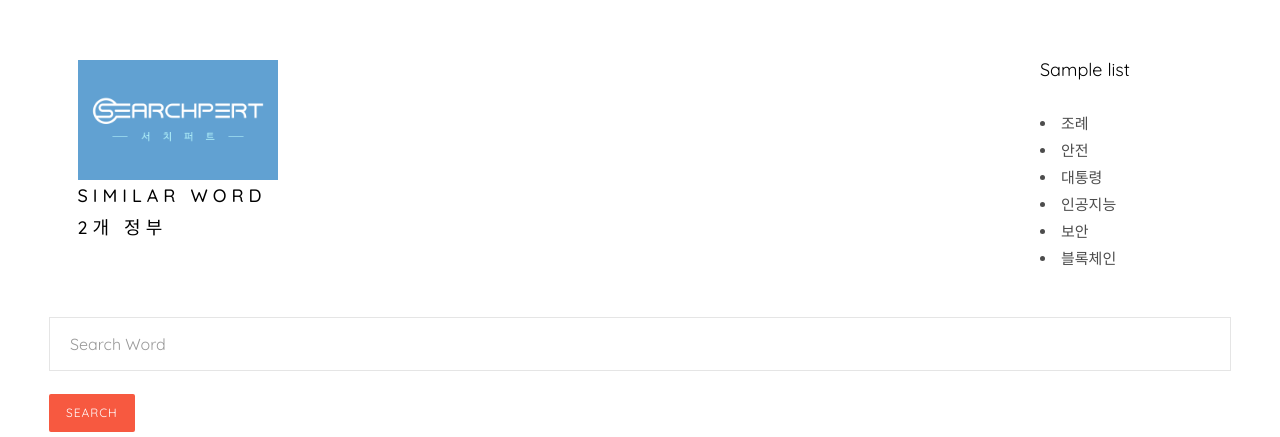
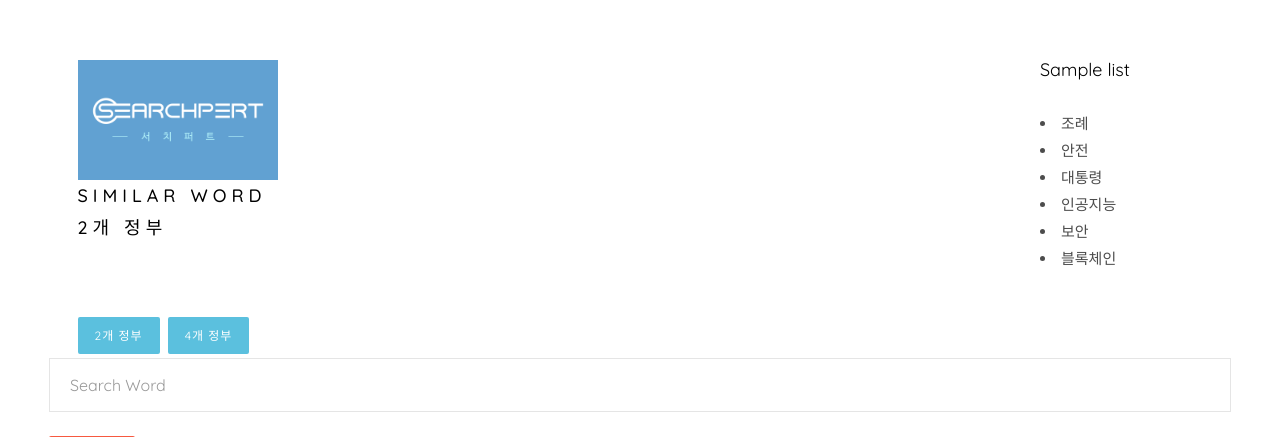
Before and after one commit to sehandev/web-w2v, a Django app: page / in a window 1280 px wide. Shown: the top 437 px of the page. Run offline with Django 3.2, Linux system fonts and the light colour scheme; parts of the project's set-up code (start-up, migrations or seed data) failed here and were passed over; some libraries are stand-ins or nearby versions.

Commit message:
EDIT : .

```diff
--- a/lab/scripts/w2v.py
+++ b/lab/scripts/w2v.py
@@ -194,7 +194,7 @@ class Searchpert_w2v:
                 w2c[item]=model.wv.vocab[item].count
             self.term_words[self.term_name[i]] = dict(sorted(w2c.items(), key=lambda x: x[1],reverse=True))
 
-            model.wv.save_word2vec_format(DATA_DIR + 'tf_vector/' + 'wv_format_' + self.term_name[i] + '.bin', binary=True)  # word2vec2tensor를 위한 저장
+            # model.wv.save_word2vec_format(DATA_DIR + 'tf_vector/' + 'wv_format_' + self.term_name[i] + '.bin', binary=True)  # word2vec2tensor를 위한 저장
             model.init_sims(replace=True)  # word2vec의 불필요한 memory unload
 
             finish_time = int(time.time() - start_time)
@@ -265,4 +265,4 @@ class Searchpert_w2v:
             return -1, 0, 0
 
 
-searchpert_w2v = Searchpert_w2v(2)  # instance create
+searchpert_w2v = Searchpert_w2v(4)  # instance create
--- a/lab/templates/lab/w2v_1.html
+++ b/lab/templates/lab/w2v_1.html
@@ -39,8 +39,8 @@
 					<div class="col-sm-10">
 						<a href="https://www.searchpert.com" target="_blank"><img src="{% static 'images/searchpert_logo_2000w.png' %}" alt="Searchpert Logo" style="max-width: 200px;"/></a>
 						<h2 class="colorlib-heading">Similar Word<br>2개 정부</h2>
-						<!-- <a href="/w2v_1" class="btn btn-info">2개 정부</a> -->
-						<!-- <a href="/w2v_2" class="btn btn-info">4개 정부</a> -->
+						<a href="/w2v_1" class="btn btn-info">2개 정부</a>
+						<a href="/w2v_2" class="btn btn-info">4개 정부</a>
 					</div>
 					<div class="col-sm-2">
 						<h4>Sample list</h4>
--- a/lab/templates/lab/w2v_2.html
+++ b/lab/templates/lab/w2v_2.html
@@ -67,7 +67,7 @@
 								<div class="col-xs-3">
 									<ol>
 										<h4>[ 문재인 정부 ]</h4>
-										<p>2017.03.01 ~ 2019.08.31</p>
+										<p>2017.05.01 ~ 2019.10.31</p>
 										<p>{{ render_dict.error_message.0 }}</p>
 										<p>{{ render_dict.word_count.0 }}</p>
 										{% for result in render_dict.result_list.0 %}
```
